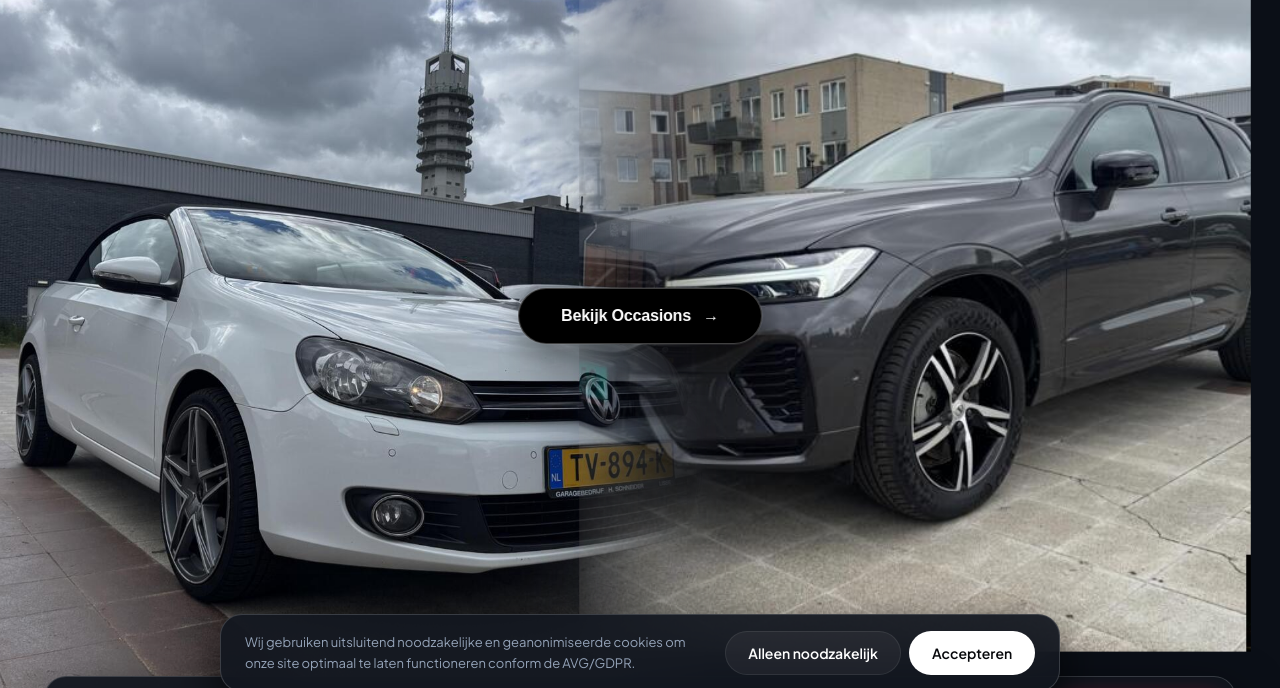
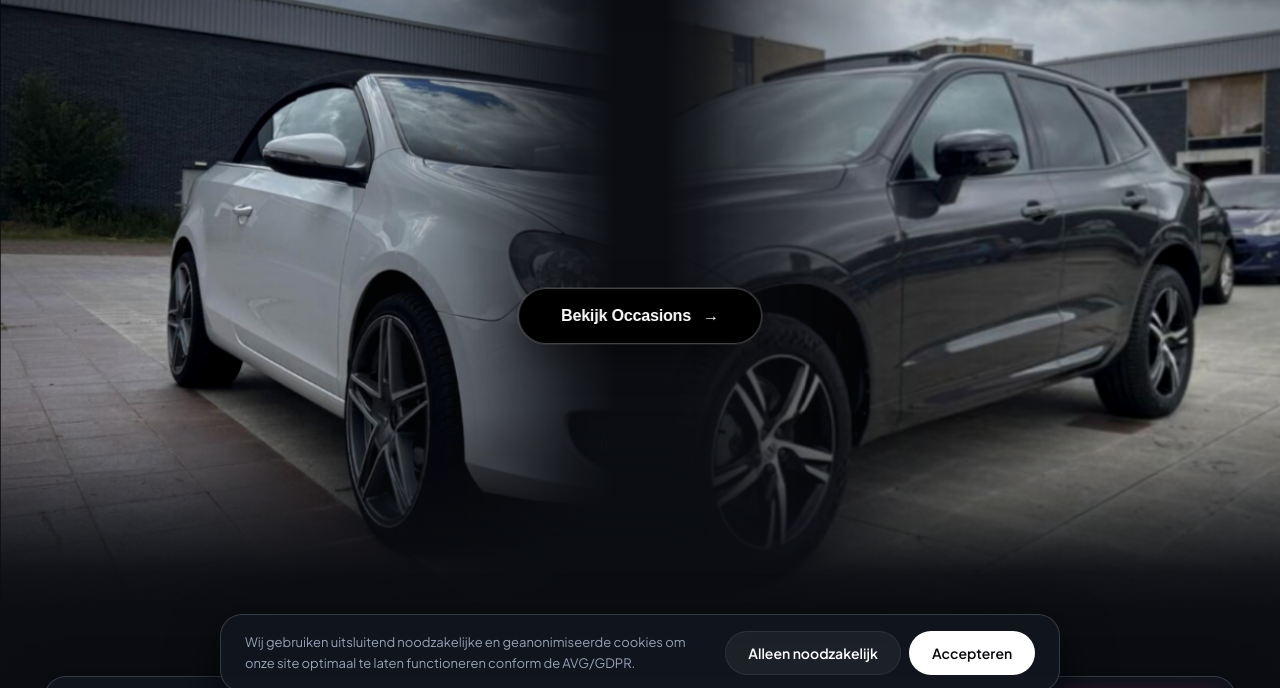
Before and after one commit to MunassarY/auto_landing_page, a website built with Vite: page index.html in a window 1280 px wide. Shown: the part 84-772 px from the top of the page. Built offline with nearby package versions, Linux system fonts and the light colour scheme; what @splinetool/runtime would draw is missing.

Commit message:
feat(hero): rebuild full-width stacked car layers with seamless dark center, wheel baseline alignment, and watermark concealment

```diff
--- a/css/styles.css
+++ b/css/styles.css
@@ -133,7 +133,7 @@
   position: relative;
   width: 100%;
   min-height: 100vh;
-  background: #0b0f17;
+  background: #0b0d12;
   border-radius: 0;
   border: none;
   box-shadow: none;
@@ -142,7 +142,7 @@
   justify-content: space-between;
   align-items: center;
   overflow: hidden;
-  perspective: 1200px;
+  perspective: 1400px;
   transform-style: preserve-3d;
 }
 
@@ -264,102 +264,147 @@
   border-color: rgba(255, 255, 255, 0.5);
 }
 
-/* Two Cars Framing Composition - Seamless Transparent Panoramic Blend */
+/* Two Cars Framing Composition - Full-Width Stacked Layers with Seamless Dark Center */
 .hero-cars-stage {
   position: absolute;
   inset: 0;
   width: 100%;
   height: 100%;
   pointer-events: none;
-  z-index: 5;
+  z-index: 2;
   overflow: hidden;
+  perspective: 1400px;
 }
 
 .hero-car {
   position: absolute;
-  top: 0;
-  bottom: 0;
-  height: 100%;
-  width: 57%;
-  will-change: transform, opacity;
-  transition: transform 0.15s cubic-bezier(0.2, 0, 0.2, 1);
-  overflow: hidden;
-}
-
-.hero-car img {
+  inset: 0;
   width: 100%;
   height: 100%;
+  pointer-events: none;
+  overflow: hidden;
+  will-change: transform;
+  transition: transform 0.25s cubic-bezier(0.16, 1, 0.3, 1);
+  transform-style: preserve-3d;
+}
+
+.hero-car-img {
+  position: absolute;
+  inset: 0;
+  width: 100%;
+  height: 100%;
+  min-height: 100%;
   object-fit: cover;
-  object-position: center;
   display: block;
-}
-
-/* Left Car: White Golf Cabriolet facing center */
+  filter: contrast(1.08) saturate(1.05) brightness(0.95);
+  will-change: transform;
+}
+
+/* Left Car: White Golf Cabriolet */
 .hero-car-left {
-  left: 0;
-  transform: translate3d(calc(var(--car-l-x, 0px) + var(--scroll-car-l, 0px)), var(--car-l-y, 0px), 0) rotateY(var(--car-l-rot, 0deg));
-  opacity: var(--car-l-opacity, 1);
+  transform-origin: center bottom;
+  transform: translate3d(var(--car-l-x, 0px), var(--car-l-y, 0px), 0) rotateY(calc(4deg + var(--car-l-rot, 0deg)));
   mask-image: linear-gradient(to right,
     #000 0%,
-    #000 68%,
-    rgba(0, 0, 0, 0.96) 73%,
-    rgba(0, 0, 0, 0.86) 78%,
-    rgba(0, 0, 0, 0.70) 83%,
-    rgba(0, 0, 0, 0.50) 88%,
-    rgba(0, 0, 0, 0.30) 93%,
-    rgba(0, 0, 0, 0.12) 97%,
-    transparent 100%
+    #000 24%,
+    rgba(0, 0, 0, 0.90) 30%,
+    rgba(0, 0, 0, 0.65) 36%,
+    rgba(0, 0, 0, 0.35) 41%,
+    rgba(0, 0, 0, 0.10) 45%,
+    transparent 48%
   );
   -webkit-mask-image: linear-gradient(to right,
     #000 0%,
-    #000 68%,
-    rgba(0, 0, 0, 0.96) 73%,
-    rgba(0, 0, 0, 0.86) 78%,
-    rgba(0, 0, 0, 0.70) 83%,
-    rgba(0, 0, 0, 0.50) 88%,
-    rgba(0, 0, 0, 0.30) 93%,
-    rgba(0, 0, 0, 0.12) 97%,
-    transparent 100%
+    #000 24%,
+    rgba(0, 0, 0, 0.90) 30%,
+    rgba(0, 0, 0, 0.65) 36%,
+    rgba(0, 0, 0, 0.35) 41%,
+    rgba(0, 0, 0, 0.10) 45%,
+    transparent 48%
   );
 }
 
-.hero-car-left img {
-  transform: scale(1.06) translateY(0.5%);
-  transform-origin: center;
-}
-
-/* Right Car: Dark Grey Volvo XC60 facing center */
+.hero-car-left .hero-car-img {
+  object-position: 18% bottom;
+  transform: scale(1.05) translateX(-6%) translateY(0%);
+  transform-origin: left bottom;
+}
+
+/* Right Car: Dark Grey Volvo XC60 */
 .hero-car-right {
-  right: 0;
-  transform: translate3d(calc(var(--car-r-x, 0px) + var(--scroll-car-r, 0px)), var(--car-r-y, 0px), 0) rotateY(var(--car-r-rot, 0deg));
-  opacity: var(--car-r-opacity, 1);
+  transform-origin: center bottom;
+  transform: translate3d(var(--car-r-x, 0px), var(--car-r-y, 0px), 0) rotateY(calc(-4deg + var(--car-r-rot, 0deg)));
   mask-image: linear-gradient(to left,
     #000 0%,
-    #000 68%,
-    rgba(0, 0, 0, 0.96) 73%,
-    rgba(0, 0, 0, 0.86) 78%,
-    rgba(0, 0, 0, 0.70) 83%,
-    rgba(0, 0, 0, 0.50) 88%,
-    rgba(0, 0, 0, 0.30) 93%,
-    rgba(0, 0, 0, 0.12) 97%,
-    transparent 100%
+    #000 24%,
+    rgba(0, 0, 0, 0.90) 30%,
+    rgba(0, 0, 0, 0.65) 36%,
+    rgba(0, 0, 0, 0.35) 41%,
+    rgba(0, 0, 0, 0.10) 45%,
+    transparent 48%
   );
   -webkit-mask-image: linear-gradient(to left,
     #000 0%,
-    #000 68%,
-    rgba(0, 0, 0, 0.96) 73%,
-    rgba(0, 0, 0, 0.86) 78%,
-    rgba(0, 0, 0, 0.70) 83%,
-    rgba(0, 0, 0, 0.50) 88%,
-    rgba(0, 0, 0, 0.30) 93%,
-    rgba(0, 0, 0, 0.12) 97%,
-    transparent 100%
+    #000 24%,
+    rgba(0, 0, 0, 0.90) 30%,
+    rgba(0, 0, 0, 0.65) 36%,
+    rgba(0, 0, 0, 0.35) 41%,
+    rgba(0, 0, 0, 0.10) 45%,
+    transparent 48%
   );
 }
 
-.hero-car-right img {
-  transform: scale(0.92) translateY(-4.4%);
-  transform-origin: center;
+.hero-car-right .hero-car-img {
+  object-position: 90% bottom;
+  transform: scale(1.05) translateX(8%) translateY(3.2%);
+  transform-origin: right bottom;
+}
+
+/* Soft Contact Shadows Under Wheels */
+.car-shadow {
+  position: absolute;
+  bottom: 12%;
+  width: 34%;
+  max-width: 480px;
+  height: 55px;
+  border-radius: 50%;
+  background: radial-gradient(ellipse at center, rgba(0, 0, 0, 0.55) 0%, transparent 70%);
+  filter: blur(18px);
+  pointer-events: none;
+  z-index: 3;
+}
+
+.shadow-left {
+  left: 6%;
+}
+
+.shadow-right {
+  right: 6%;
+}
+
+/* Subtle Hero Vignette */
+.hero-vignette {
+  position: absolute;
+  inset: 0;
+  background: radial-gradient(ellipse at center, transparent 50%, rgba(0, 0, 0, 0.45) 100%);
+  z-index: 8;
+  pointer-events: none;
+}
+
+/* Bottom Dark Gradient (Hides Watermarks & Provides Solid Dock Foundation) */
+.hero-bottom-gradient {
+  position: absolute;
+  inset: 0;
+  background: linear-gradient(to top,
+    #0b0d12 0%,
+    #0b0d12 13%,
+    rgba(11, 13, 18, 0.94) 18%,
+    rgba(11, 13, 18, 0.65) 25%,
+    rgba(11, 13, 18, 0.25) 32%,
+    transparent 38%
+  );
+  z-index: 10;
+  pointer-events: none;
 }
 
 /* ==========================================================================
@@ -1434,9 +1479,15 @@
 @media (max-width: 960px) {
   .royal-links { display: none; }
   .menu-btn { display: block; }
-  .hero-royal-box { min-height: 580px; }
+  .hero-royal-box { min-height: 640px; }
   .hero-cars-stage { height: 100%; }
-  .hero-car { width: 58%; }
+  .hero-car-left {
+    transform: translate3d(calc(var(--car-l-x, 0px) - 3%), var(--car-l-y, 0px), 0) scale(0.96) rotateY(2deg);
+  }
+  .hero-car-right {
+    transform: translate3d(calc(var(--car-r-x, 0px) + 3%), var(--car-r-y, 0px), 0) scale(0.96) rotateY(-2deg);
+  }
+  .car-shadow { height: 50px; bottom: 7%; }
   .search-dock { grid-template-columns: 1fr; }
   .search-dock-wrapper { margin-top: 20px; }
   .bento-cat-grid { grid-template-columns: 1fr; }
@@ -1463,12 +1514,31 @@
 }
 
 @media (max-width: 600px) {
+  .royal-nav { padding: 16px 20px; }
+  .royal-brand { font-size: 19px; }
+  .royal-nav-btn { padding: 8px 16px; font-size: 13px; }
   .hero-royal-stage { padding: 0; }
   .hero-royal-box { min-height: 75vh; border-radius: 0; }
   .hero-cars-stage { height: 100%; }
-  .hero-car { width: 57%; }
-  .hero-car-left { left: 0; }
-  .hero-car-right { right: 0; }
+  .hero-car-left {
+    transform: translate3d(-3%, 0, 0) scale(1) rotateY(0deg);
+    mask-image: linear-gradient(to right, #000 0%, #000 24%, rgba(0,0,0,0.6) 38%, transparent 50%);
+    -webkit-mask-image: linear-gradient(to right, #000 0%, #000 24%, rgba(0,0,0,0.6) 38%, transparent 50%);
+  }
+  .hero-car-right {
+    transform: translate3d(3%, 0, 0) scale(1) rotateY(0deg);
+    mask-image: linear-gradient(to left, #000 0%, #000 24%, rgba(0,0,0,0.6) 38%, transparent 50%);
+    -webkit-mask-image: linear-gradient(to left, #000 0%, #000 24%, rgba(0,0,0,0.6) 38%, transparent 50%);
+  }
+  .hero-car-left .hero-car-img {
+    object-position: 18% 74%;
+    transform: scale(1.04) translateX(-2%) translateY(0%);
+  }
+  .hero-car-right .hero-car-img {
+    object-position: 86% 78%;
+    transform: scale(1.04) translateX(2%) translateY(2%);
+  }
+  .car-shadow { display: none; }
   .hero-pill-btn { padding: 14px 28px; font-size: 15px; }
 }
 
--- a/index.html
+++ b/index.html
@@ -208,15 +208,26 @@
 
       <!-- Symmetrical Two-Cars Framing Stage -->
       <div class="hero-cars-stage">
-        <!-- Car 1 (Left): Volkswagen Golf Cabriolet facing center -->
+        <!-- Car 1 (Left): Full-width layer masked to left -->
         <div class="hero-car hero-car-left">
-          <img src="assets/cars/golf-cabrio.jpg" alt="Volkswagen Golf Cabriolet AAUTO'S" />
+          <img class="hero-car-img" src="assets/cars/golf-cabrio.jpg" alt="Volkswagen Golf Cabriolet AAUTO'S" />
         </div>
-        <!-- Car 2 (Right): Volvo XC60 facing center -->
+
+        <!-- Car 2 (Right): Full-width layer masked to right -->
         <div class="hero-car hero-car-right">
-          <img src="assets/cars/volvo-left.jpg" alt="Volvo XC60 Momentum AWD AAUTO'S" />
+          <img class="hero-car-img" src="assets/cars/volvo-left.jpg" alt="Volvo XC60 Momentum AWD AAUTO'S" />
         </div>
+
+        <!-- Soft Contact Shadows under each car -->
+        <div class="car-shadow shadow-left" aria-hidden="true"></div>
+        <div class="car-shadow shadow-right" aria-hidden="true"></div>
       </div>
+
+      <!-- Subtle Vignette Layer -->
+      <div class="hero-vignette" aria-hidden="true"></div>
+
+      <!-- Bottom Dark Gradient (hides watermarks & grounds search bar) -->
+      <div class="hero-bottom-gradient" aria-hidden="true"></div>
     </section>
   </div>
 
--- a/js/main.js
+++ b/js/main.js
@@ -59,6 +59,7 @@
     if (isComplete) return;
     isComplete = true;
     preloader.classList.add("is-loaded");
+    setTimeout(() => { preloader.style.display = "none"; }, 850);
   }
 
   if (skipBtn) skipBtn.onclick = finish;
```
